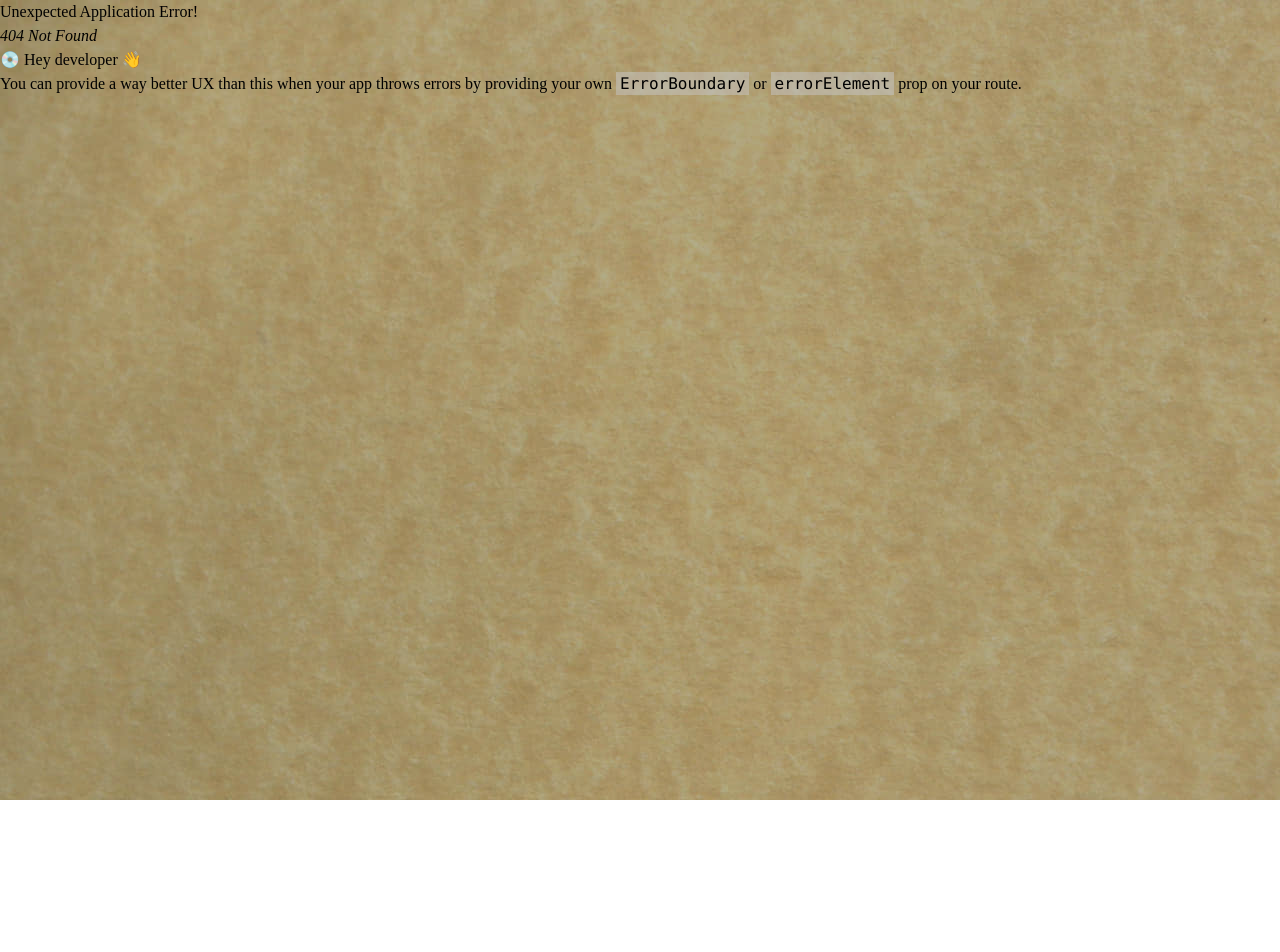
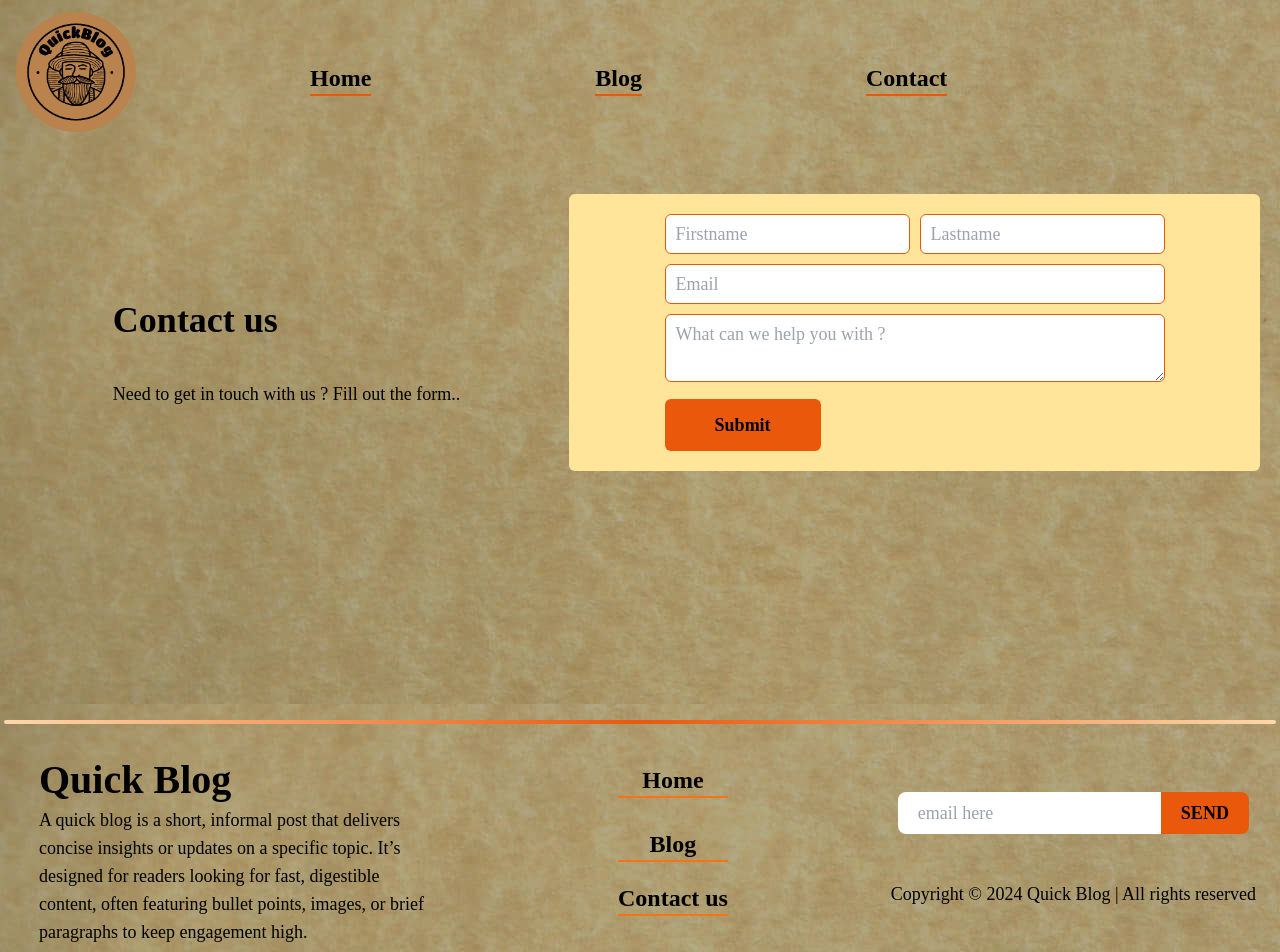
Before and after one commit to pratik2061/QuickBlog, a React (Vite) app: page /contact in a window 1280 px wide. Before the commit this address had no page. Shown: the top 952 px of the page. Before the commit the page ends 800 px from the top, so only its background shows below. Built offline with nearby package versions, Linux system fonts and the light colour scheme.

Commit message:
contact done .

```diff
--- a/src/App.jsx
+++ b/src/App.jsx
@@ -8,6 +8,8 @@ import Layouts from "./Layouts";
 import Auth from "./components/Auth";
 import SignupModal from "./components/SignupModal";
 import Home from './components/home/Home'
+import Blog from './components/pages/blog/Blog'
+import Contact from './components/pages/contact/Contact'
 
 function App() {
   const router = createBrowserRouter(
@@ -16,6 +18,8 @@ function App() {
         <Route path="/" element={<Home/>}/>
         <Route path="/authlogin" element={<Auth />} />
         <Route path="/authsignup" element={<SignupModal />} />
+        <Route path="/blog" element={<Blog/>} />
+        <Route path="/contact" element={<Contact/>}/>
       </Route>
     )
   );
--- a/src/components/Footer.jsx
+++ b/src/components/Footer.jsx
@@ -1,17 +1,18 @@
 import { Link } from "react-router-dom";
 
 function Footer() {
+  const date = new Date();
   return (
     <>
       <div className="w-full  bg-[url('./assets/main_bg.jpg')] ">
         <div className="w-full  bg-[rgba(0,0,0,0.3)] px-1 py-4">
-          <p className="w-full   bg-gradient-to-r from-orange-200 via-orange-600 px-[20px] to-orange-200 rounded-md py-[2px]"></p>
-          <div className="w-full md:flex md:justify-between gap-4 items-center md:py-[30px] py-[6px] md:px-[20px] px-[10px]">
-            <div className="md:w-[35%] text-center  md:text-start md:px-[15px]">
-              <p className="md:text-[40px] text-2xl font-bold md:my-[10px]">
+          <p className="w-full   bg-gradient-to-r from-orange-200 via-orange-600 px-[20px] to-orange-200 rounded-lg py-[2px]"></p>
+          <div className="w-full lg:flex lg:justify-between gap-4 items-center lg:py-[30px] py-[6px] lg:px-[20px] px-[10px]">
+            <div className="lg:w-[35%] text-center  lg:text-start lg:px-[15px]">
+              <p className="lg:text-[40px] text-2xl font-bold lg:my-[10px]">
                 Quick Blog
               </p>
-              <p className="  md:px-0 px-[50px] text-md ">
+              <p className="  lg:px-0 px-[50px] text-lg ">
                 A quick blog is a short, informal post that delivers concise
                 insights or updates on a specific topic. It’s designed for
                 readers looking for fast, digestible content, often featuring
@@ -19,27 +20,27 @@ function Footer() {
                 high.
               </p>
             </div>
-            <div className="md:mx-[90px] text-center md:my-[0px] my-[20px]">
+            <div className="lg:mx-[70px] text-center lg:my-[0px] my-[20px]">
               <ul>
-                <li className="text-xl md:text-2xl md:mb-[30px] mb-[5px]  font-bold md:border-b-2 border-orange-500">
+                <li className="text-xl lg:text-2xl lg:mb-[30px] mb-[5px]  font-bold lg:border-b-2 border-orange-500">
                   <Link
                     to={"/"}
-                    className="border-b-2 md:border-b-0 border-orange-500"
+                    className="border-b-2 lg:border-b-0 border-orange-500"
                   >
                     Home
                   </Link>
                 </li>
-                <li className="text-xl md:text-2xl md:mb-[20px] mb-[5px]  font-bold md:border-b-2 border-orange-500">
+                <li className="text-xl lg:text-2xl lg:mb-[20px] mb-[5px]  font-bold lg:border-b-2 border-orange-500">
                   <Link
                     to="/blog"
-                    className="border-b-2 md:border-b-0 border-orange-500"
+                    className="border-b-2 lg:border-b-0 border-orange-500"
                   >
                     Blog
                   </Link>
                 </li>
-                <li className="text-xl md:text-2xl md:mb-[20px] mb-[5px]  font-bold md:border-b-2 border-orange-500">
+                <li className="text-xl lg:text-2xl lg:mb-[20px] mb-[5px]  font-bold lg:border-b-2 border-orange-500">
                   <Link
-                    className="border-b-2 md:border-b-0 border-orange-500"
+                    className="border-b-2 lg:border-b-0 border-orange-500"
                     to={"/contact"}
                   >
                     Contact us
@@ -52,14 +53,14 @@ function Footer() {
                 <input
                   type="email"
                   placeholder="email here"
-                  className="md:px-[20px] px-[10px] md:py-[7px] py-[5px] rounded-l-md outline-none text-lg"
+                  className="lg:px-[20px] px-[10px] lg:py-[7px] py-[5px] rounded-l-lg outline-none text-lg"
                 />
-                <button className="md:px-[20px] px-[10px] md:py-[7px] text-lg py-[5px] rounded-r-md bg-orange-600 font-semibold">
+                <button className="lg:px-[20px] px-[10px] lg:py-[7px] text-lg py-[5px] rounded-r-lg bg-orange-600 font-semibold">
                   SEND
                 </button>
               </div>
-              <div className="mt-[20px] md:mt-[50px]">
-                <span className="text-md ">Copyright &copy; 2024 Quick Blog | All rights reserved  </span>
+              <div className="mt-[20px] lg:mt-[30px] text-center">
+                <span className="text-lg ">Copyright &copy; {date.getFullYear()} Quick Blog | All rights reserved  </span>
               </div>
             </div>
           </div>
--- a/src/components/Login.jsx
+++ b/src/components/Login.jsx
@@ -28,7 +28,7 @@ function Login() {
           href="#"
           className="md:text-[14px] text-[12px]  text-blue-900 hover:cursor-pointer hover:underline hover:text-violet-900"
         >
-          Forget Password ?
+          Lost your password ?
         </a>
       </form>
     </>
--- a/src/components/LoginModal.jsx
+++ b/src/components/LoginModal.jsx
@@ -2,7 +2,7 @@
 
 function LoginModal({children}) {
   return (
-    <div className="bg-[#ffe599] rounded-md md:px-[24px] px-[16px] md:py-[18px] py-[12px]">
+    <div className="bg-[#ffe599] rounded-md md:px-[24px] px-[16px] md:py-[18px] py-[12px] ">
       {children}
     </div>
   );
--- a/src/components/NavBar.jsx
+++ b/src/components/NavBar.jsx
@@ -1,46 +1,25 @@
 import { Link } from 'react-router-dom'
 import logo from '../assets/quickBlogLogo.png'
-import { CiLogin, CiLogout } from 'react-icons/ci';
-import { useState } from 'react';
-
 
 
 function NavBar() {
-  const [status ,setStatus] = useState(true)
   return (
     <>
-      <div className="lg:py-[12px] py-[10px] px-[12px] lg:px-[16px] flex w-full relative mx-auto">
-        <Link onClick={() => setStatus(true)} to={"/"}>
+      <div className="lg:py-[12px] py-[20px] px-[12px] lg:px-[16px] flex w-full relative mx-auto">
+        <Link to={"/"}>
           <img
-            className="lg:w-[120px] w-[80px] h-[80px] lg:h-[120px] rounded-full"
+            className="lg:w-[120px] w-[60px] h-[60px] lg:h-[120px] rounded-full"
             src={logo}
             alt="quickBlogLogo"
           />
         </Link>
-        <ul></ul>
-        {status ? (
-          <Link
-            onClick={() => setStatus((prev) => !prev)}
-            to={"/authlogin"}
-            className="hover:bg-orange-500 flex items-center lg:text-xl font-bold absolute lg:right-[80px] right-[20px] top-[30px] rounded-lg lg:top-[45px] bg-orange-600 lg:px-[20px] px-[10px] py-[5px] lg:py-[10px]"
-          >
-            Login
-            <span className="mx-[5px]  font-bold text-2xl">
-              <CiLogin />
-            </span>
-          </Link>
-        ) : (
-          <Link
-            onClick={() => setStatus((prev) => !prev)}
-            to={"/"}
-            className="hover:bg-orange-500 flex items-center lg:text-xl font-bold absolute lg:right-[80px] right-[20px] top-[30px] rounded-lg lg:top-[45px] bg-orange-600 lg:px-[20px] px-[10px] py-[5px] lg:py-[10px]"
-          >
-            <span className="mx-[5px]  font-bold text-2xl">
-              <CiLogout />
-            </span>
-            Back
-          </Link>
-        )}
+        <div className='flex absolute md:left-[190px] md:top-[37px] lg:left-[310px] lg:top-[62px] left-[120px] top-[40px]'>
+          <ul className='flex space-x-12 font-bold lg:space-x-56 md:space-x-36 md:text-xl lg:text-2xl text-sm '>
+            <Link to={'/'} className='border-b-2 border-orange-600 hover:cursor-pointer hover:border-orange-400  hover:animate-pulse'>Home</Link>
+            <Link to={'/blog'} className='border-b-2 border-orange-600 hover:cursor-pointer hover:border-orange-400  hover:animate-pulse'>Blog</Link>
+            <Link to={'/contact'} className='border-b-2 border-orange-600 hover:cursor-pointer hover:border-orange-400  hover:animate-pulse'>Contact</Link>
+          </ul>
+        </div>
       </div>
     </>
   );
--- a/src/components/home/Home.jsx
+++ b/src/components/home/Home.jsx
@@ -6,8 +6,8 @@ function Home() {
     <>
       <div className="w-full mt-[20px] space-y-3  ">
         <TopItem/>
-        <div className="w-full max-h-full bg-[url('./assets/main_bg.jpg')]">
-          <div className="w-full h-[100vh] bg-[rgba(0,0,0,0.3)]">
+        <div className=" max-h-full bg-[url('./assets/main_bg.jpg')]">
+          <div className=" md:pb-[110px] pb-[40px] bg-[rgba(0,0,0,0.3)]">
             <MiddleItem/>
           </div>
         </div>
--- a/src/components/home/MiddleItem.jsx
+++ b/src/components/home/MiddleItem.jsx
@@ -8,8 +8,8 @@ function MiddleItem() {
   const [thirdElement, setThirdElement] = useState(false);
   return (
     <>
-      <div className="md:mx-[40px] mx-[10px] md:my-[40px] my-[25px] md:p-[20px] p-[10px] grid md:grid-cols-2 gap-2 grid-cols-1 ">
-        <div className="space-y-1 ">
+      <div className="md:mx-[60px] mx-[10px] md:my-[10px] my-[25px] md:p-[20px] p-[10px] grid md:grid-cols-2 md:gap-6 gap-2 grid-cols-1 ">
+        <div className="space-y-1  ">
           <div
             onClick={() => (
               setFirstElement(!firstElement),
@@ -72,22 +72,22 @@ function MiddleItem() {
               <span className="mx-[5px]">
                 {thirdElement ? <IoIosArrowDown /> : <IoIosArrowForward />}
               </span>
-              Blog beautifully
+              Share anything ,simply
             </div>
             <p
               className={` ${
                 thirdElement ? "scale-y-100 h-full " : "scale-y-0 h-0 "
               } w-[90%] break-words pl-[10px] pt-[6px]`}
             >
-              Customize your blog’s look and feel in a couple of clicks with
-              beautifully designed themes. Bring your writing to life with
-              magical drag-and-drop layouts. Or put your fingerprint on every
-              font, color, and element on the page.
+              From video to audio, stories to GIFs, bring it all together—right
+              from where you write. And with plenty of storage for every type of
+              media, your content’s secure, easy to reuse anywhere on your blog,
+              and owned by you alone.
             </p>
           </div>
         </div>
         <div className="flex justify-center">
-          <img src={blogHome} className="w-[450px] w-[450px]" alt="" />
+          <img src={blogHome} className="w-[450px]" alt="" />
         </div>
       </div>
     </>
--- /dev/null
+++ b/src/components/pages/blog/Blog.jsx
@@ -0,0 +1,11 @@
+import React from 'react'
+
+function Blog() {
+  return (
+    <div>
+      blog
+    </div>
+  )
+}
+
+export default Blog
--- /dev/null
+++ b/src/components/pages/contact/Contact.jsx
@@ -0,0 +1,17 @@
+import ContactLeft from './ContactLeft'
+import ContactRight from './ContactRight'
+
+function Contact() {
+  return (
+    <div className="w-full md:h-[70vh] h-[70vh] grid  grid-rows-[30%_auto] lg:grid-cols-[43%_auto] px-[20px] lg:py-[50px] py-[20px] lg:gap-4 gap-2">
+      <div className=" flex justify-center items-center lg:h-[40vh]">
+        <ContactLeft />
+      </div>
+      <div className=" ">
+        <ContactRight/>
+      </div>
+    </div>
+  );
+}
+
+export default Contact
--- /dev/null
+++ b/src/components/pages/contact/ContactLeft.jsx
@@ -0,0 +1,17 @@
+
+function ContactLeft() {
+  return (
+    <>
+      <div>
+        <h1 className="lg:text-4xl font-bold md:text-3xl text-2xl md:mb-[40px] mb-[10px] ">
+          Contact us
+        </h1>
+        <p className="text-lg ">
+          Need to get in touch with us ? Fill out the form..
+        </p>
+      </div>
+    </>
+  );
+}
+
+export default ContactLeft
--- /dev/null
+++ b/src/components/pages/contact/ContactRight.jsx
@@ -0,0 +1,41 @@
+
+function ContactRight() {
+  return (
+    <>
+      <form className="bg-[#ffe599] py-[20px] px-[20px] flex justify-center items-center rounded-md ">
+        <div className=" ">
+          <div className=" flex w-full ">
+            <input
+              type="text"
+              placeholder="Firstname"
+              className=" md:w-[50%] mr-[10px] w-full md:text-lg text-md mb-[10px] outline-none border-[1px] border-orange-600 rounded-md md:py-[5px] py-[2px] px-[10px]"
+            />
+            <input
+              type="text"
+              placeholder="Lastname"
+              className="md:w-[50%] w-full md:text-lg text-md mb-[10px] outline-none border-[1px] border-orange-600 rounded-md md:py-[5px] py-[2px] px-[10px]"
+            />
+          </div>
+          <div className="text-center">
+            <input
+              placeholder="Email"
+              type="email"
+              className=" w-full  mb-[10px] outline-none md:text-lg text-md px-[10px] py-[2px] md:py-[5px] border-[1px] border-orange-600 rounded-md "
+            />
+          </div>
+          <div className="text-center">
+            <textarea
+              placeholder="What can we help you with ?"
+              className=" w-full outline-none md:text-lg text-md px-[10px] py-[2px] md:py-[5px] border-[1px] border-orange-600 rounded-md"
+            ></textarea>
+          </div>
+          <button className="mt-[10px] md:px-[50px] px-[20px] py-[8px] md:py-[12px] bg-orange-600 font-semibold text-lg rounded-md">
+            Submit
+          </button>
+        </div>
+      </form>
+    </>
+  );
+}
+
+export default ContactRight
```
